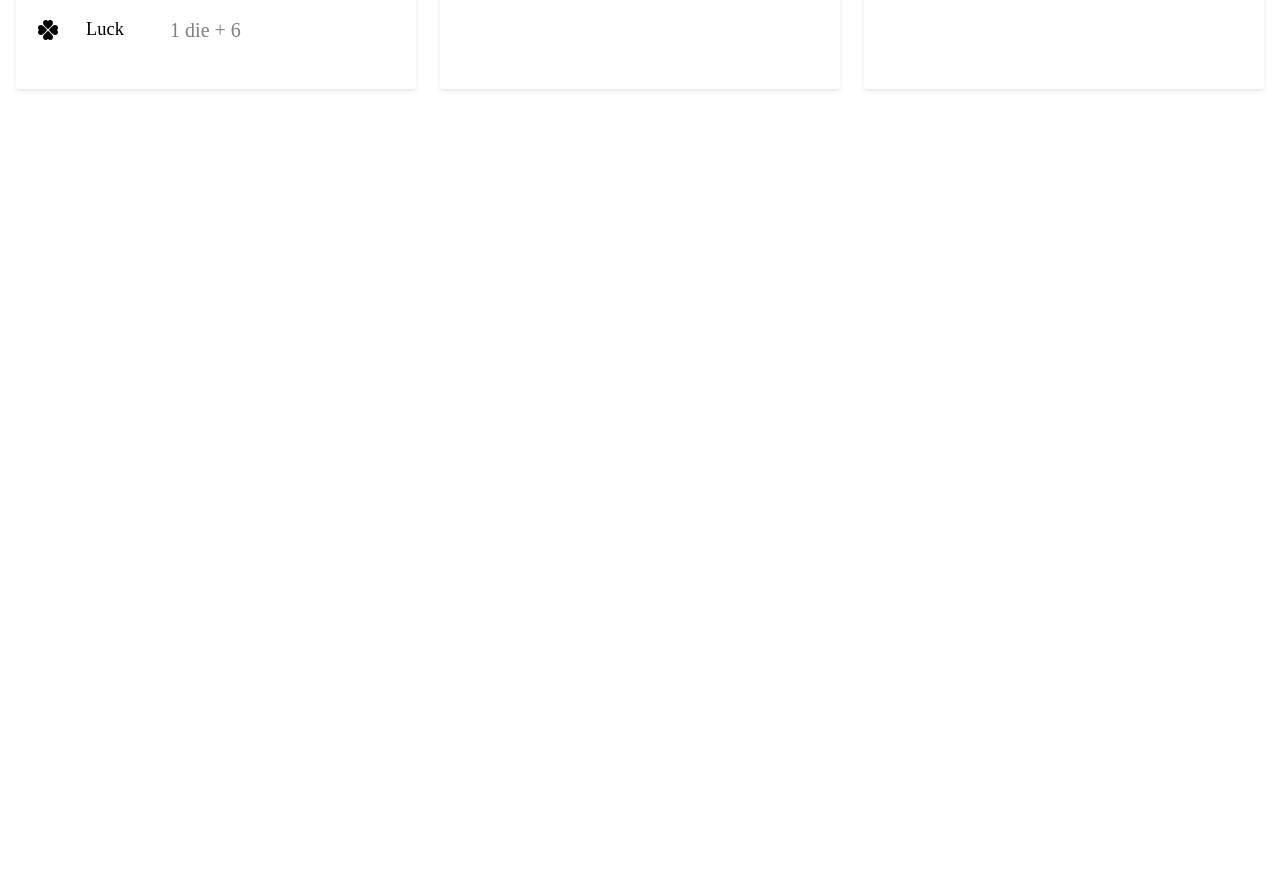
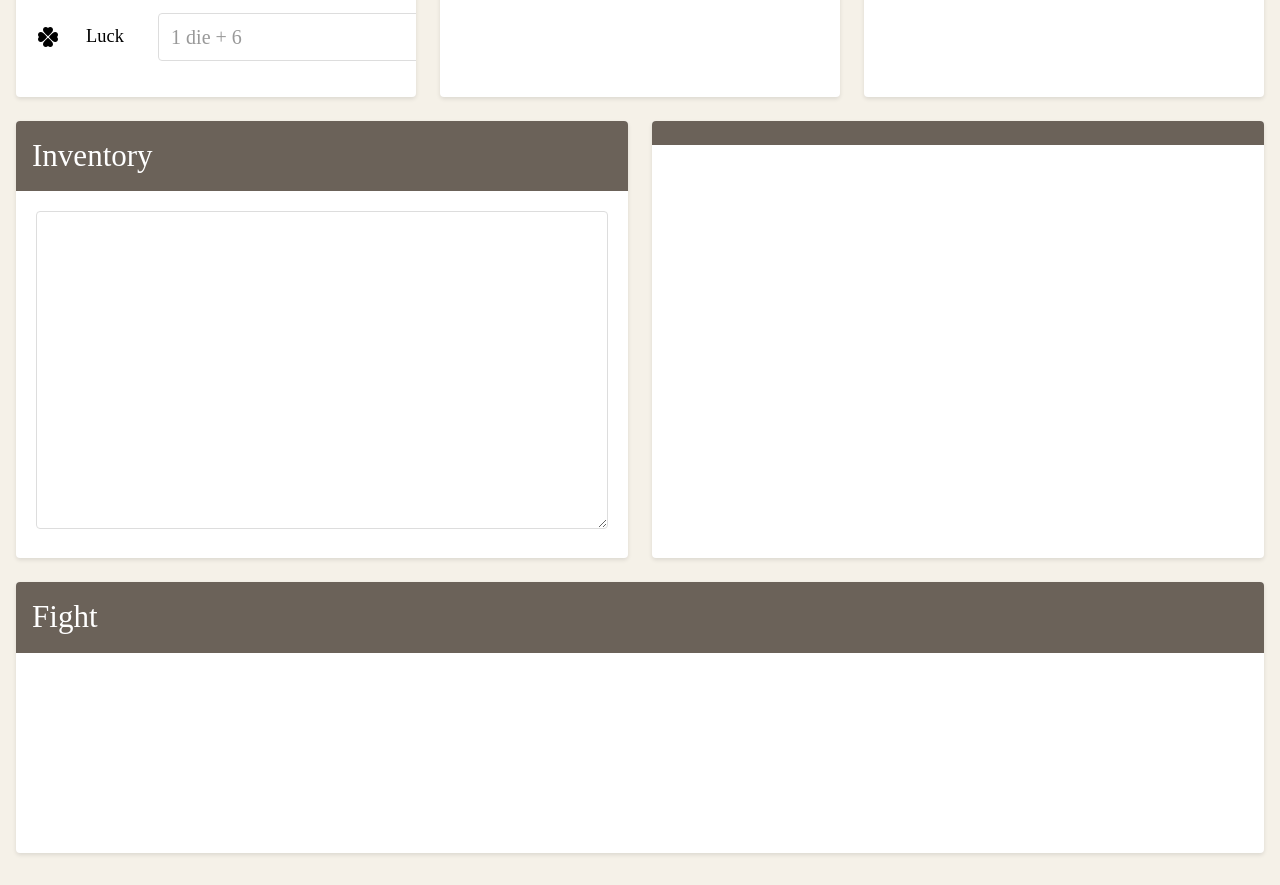
Before and after one commit to dialex/fnf-companion, a React (Vite) app: page / in a window 1280 px wide. Shown: the part 362-1247 px from the top of the page. Before the commit the page ends 800 px from the top, so only its background shows below. Built offline with nearby package versions, Linux system fonts and the light colour scheme; the HTML template or start-up script is replaced by a standard one; a web font is replaced by a local one.

Commit message:
feat: add inventory and fight sections with translations

```diff
--- a/src/App.jsx
+++ b/src/App.jsx
@@ -26,6 +26,7 @@ function App() {
   const [luck, setLuck] = useState('');
   const [coins, setCoins] = useState('0');
   const [meals, setMeals] = useState('0');
+  const [inventory, setInventory] = useState('');
   const [currentLang, setCurrentLang] = useState(getCurrentLanguage());
 
   const handleLanguageChange = (e) => {
@@ -39,9 +40,16 @@ function App() {
     setter(String(Math.max(0, numValue)));
   };
 
+  useEffect(() => {
+    document.documentElement.setAttribute('data-theme', 'default');
+  }, []);
+
   return (
     <div className="min-h-screen bg-beige">
-      <header className="sticky top-0 z-50 bg-gray-800 text-white shadow-md">
+      <header
+        className="sticky top-0 z-50 text-white shadow-md"
+        style={{ backgroundColor: 'var(--header-bg)' }}
+      >
         <div className="container mx-auto px-4 py-3 flex items-center justify-between">
           <div className="flex items-center gap-3">
             <Icon path={mdiBookAccount} size={1.5} className="text-white" />
@@ -221,6 +229,40 @@ function App() {
             </div>
           </section>
         </div>
+        <div className="grid grid-cols-1 md:grid-cols-2 gap-6 mt-6">
+          <section id="inventory" className="section-container">
+            <div className="section-header">
+              <h2 className="heading section-title">
+                {t('sections.inventory')}
+              </h2>
+            </div>
+            <div className="section-content">
+              <textarea
+                className="content field-input"
+                value={inventory}
+                onChange={(e) => setInventory(e.target.value)}
+                rows={10}
+                style={{ resize: 'vertical', minHeight: '200px' }}
+              />
+            </div>
+          </section>
+          <section className="section-container">
+            <div className="section-header">
+              <h2 className="heading section-title"></h2>
+            </div>
+            <div className="section-content">{/* Empty section */}</div>
+          </section>
+        </div>
+        <div className="grid grid-cols-1 gap-6 mt-6">
+          <section id="fight" className="section-container">
+            <div className="section-header">
+              <h2 className="heading section-title">{t('sections.fight')}</h2>
+            </div>
+            <div className="section-content">
+              {/* Fight section - empty for now */}
+            </div>
+          </section>
+        </div>
       </main>
     </div>
   );
--- a/src/translations/en.json
+++ b/src/translations/en.json
@@ -9,7 +9,9 @@
   "sections": {
     "character": "Character",
     "consumables": "Consumables",
-    "diceRolls": "Dice Rolls"
+    "diceRolls": "Dice Rolls",
+    "inventory": "Inventory",
+    "fight": "Fight"
   },
   "fields": {
     "name": "Name",
--- a/src/translations/pt.json
+++ b/src/translations/pt.json
@@ -9,7 +9,9 @@
   "sections": {
     "character": "Personagem",
     "consumables": "Consumíveis",
-    "diceRolls": "Lançamentos de Dados"
+    "diceRolls": "Lançamentos de Dados",
+    "inventory": "Inventário",
+    "fight": "Combate"
   },
   "fields": {
     "name": "Nome",
```
